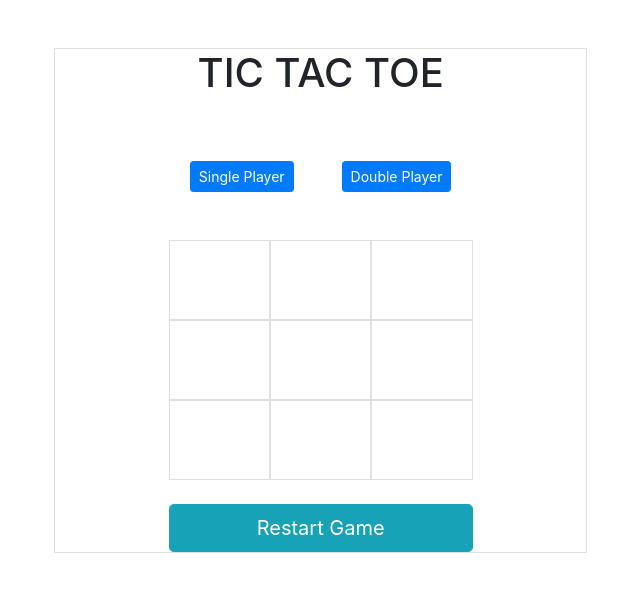
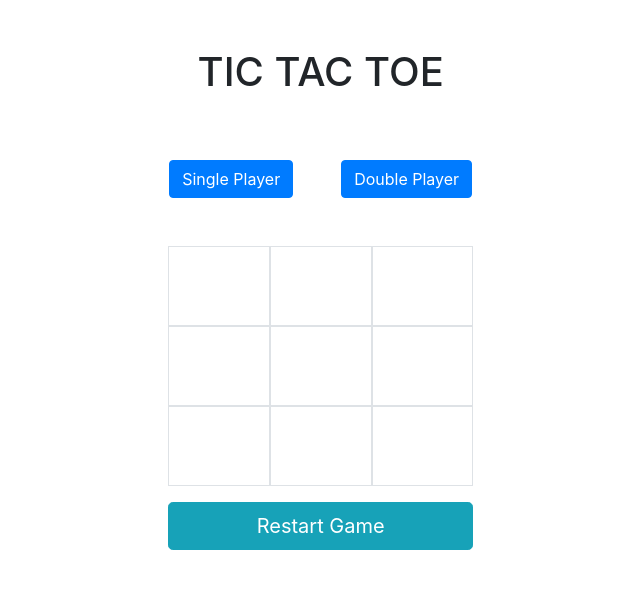
Before and after one commit to rkbhambri/tic-tac-toe, a React (Create React App) app: page / in a window 1280 px wide. Shown: the top 592 px of the page, without its empty margins (266-906 px from the left). Built offline with nearby package versions, Linux system fonts and the light colour scheme.

Commit message:
Minor changes in game result design

```diff
--- a/src/components/GameBoard/GameBoard.js
+++ b/src/components/GameBoard/GameBoard.js
@@ -18,11 +18,6 @@ const GameBoard = (props) => {
                     )
                 })
             }
-            <div className="restart-game w-100 text-center mt-4">
-                <button
-                    className="btn btn-lg w-100 btn-info"
-                    onClick={props.restart}>Restart Game</button>
-            </div>
         </div>
     );
 };
--- a/src/components/GameResult/GameResult.js
+++ b/src/components/GameResult/GameResult.js
@@ -3,10 +3,10 @@ import React from 'react';
 const GameResult = (props) => {
     let message = null;
     if (props.isGameTied !== null) {
-        message = <h3>Its a Tie !!</h3>
+        message = <h3 className="w-100">Its a Tie !!</h3>
     }
     if (props.winner !== null) {
-        message = <h3>{props.winner} has won !!</h3>
+        message = <h3 className="w-100">{props.winner} has won !!</h3>
     }
 
     return (
--- a/src/components/GameType/GameType.js
+++ b/src/components/GameType/GameType.js
@@ -5,7 +5,7 @@ const GameType = (props) => {
         <div className="select-game-type text-center mt-5 pt-3">
             <span className="single-player">
                 <button
-                    className="btn btn-sm btn-primary"
+                    className="btn btn-md btn-primary"
                     value="single"
                     onClick={(event) => props.selectGameType(event)}>
                     Single Player
@@ -13,7 +13,7 @@ const GameType = (props) => {
             </span>
             <span className="double-player ml-5">
                 <button
-                    className="btn btn-sm btn-primary"
+                    className="btn btn-md btn-primary"
                     value="double"
                     onClick={(event) => props.selectGameType(event)}>
                     Double Player
--- a/src/containers/Layout/Layout.js
+++ b/src/containers/Layout/Layout.js
@@ -162,7 +162,8 @@ class Layout extends Component {
 			flag: true,
 			isGameOver: checkWinner,
 			winner,
-			isGameTied
+			isGameTied,
+			gameType: winner || isGameTied ? null : this.state.gameType
 		});
 	};
 
@@ -188,6 +189,8 @@ class Layout extends Component {
 			gameType: null,
 			isPlayerAdded: false,
 			isGameOver: false,
+			isGameTied: null,
+			winner: null,
 			box: [
 				{ value: '', index: 0 }, { value: '', index: 1 }, { value: '', index: 2 },
 				{ value: '', index: 3 }, { value: '', index: 4 }, { value: '', index: 5 },
@@ -198,7 +201,7 @@ class Layout extends Component {
 
 	render() {
 		return (
-			<div className="layout col-md-5 offset-3 mt-5 border">
+			<div className="layout col-md-5 offset-3 mt-5">
 				<Header />
 				<GameType selectGameType={(event) => this.selectGameType(event)} />
 				{
@@ -219,6 +222,11 @@ class Layout extends Component {
 							isPlayer1Active={this.state.isPlayer1Active}
 							restart={this.restart} />
 				}
+				<div className="restart-game col-md-8 offset-2 mt-3">
+					<button
+						className="btn btn-lg w-100 btn-info"
+						onClick={this.restart}>Restart Game</button>
+				</div>
 			</div>
 		);
 	};
```
